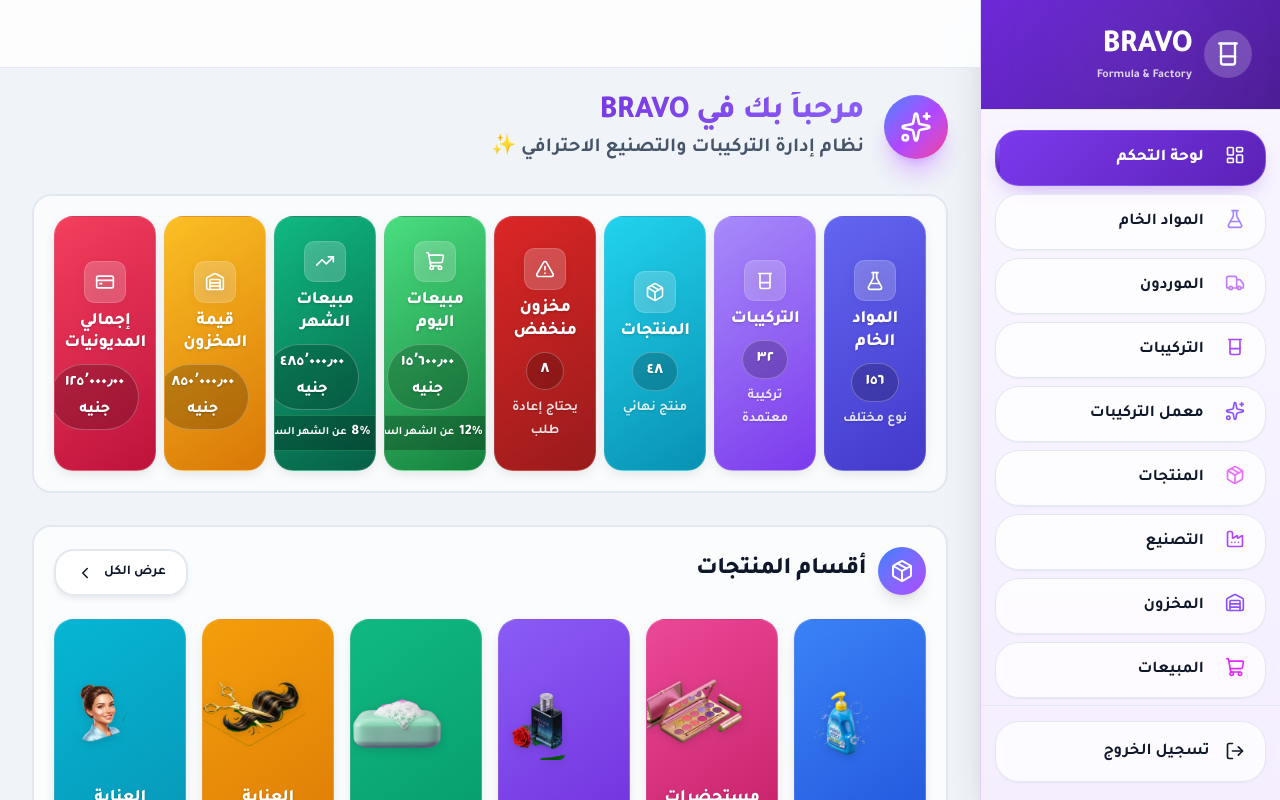
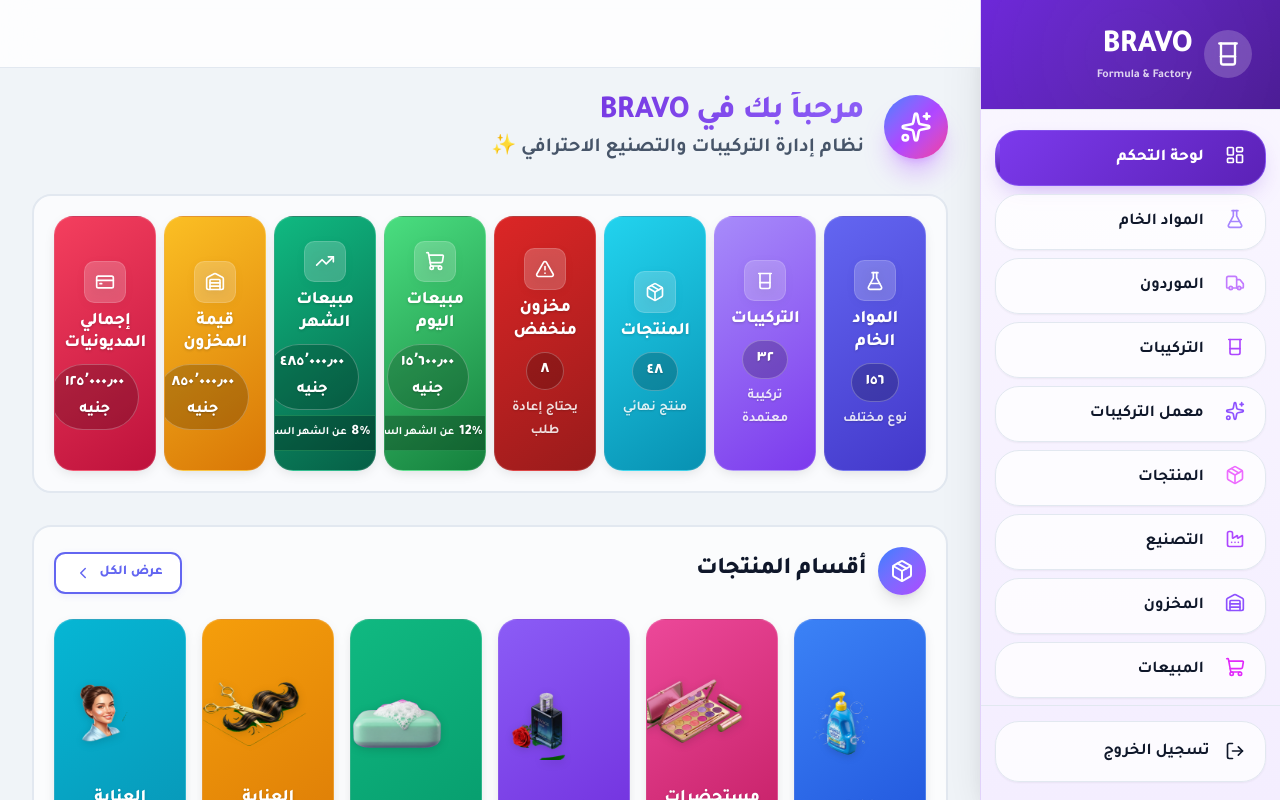
Before and after one commit to fantazia1110-design/BRAVO-new-sestym-, a Next.js app: page / in a window 1280 px wide. Shown: the top 800 px of the page. Built offline with nearby package versions, Linux system fonts and the light colour scheme.

Commit message:
improve: products show-all button with purple hover - lift + scale + glow
Co-authored-by: arena-agent <297053741+arena-agent@users.noreply.github.com>

```diff
--- a/src/app/page.tsx
+++ b/src/app/page.tsx
@@ -268,10 +268,22 @@ export default function DashboardPage() {
             </span>
             أقسام المنتجات
           </h2>
-          <Link href="/products" className="btn btn-outline btn-sm group">
+          <div
+            onClick={() => router.push('/products')}
+            style={{
+              display: 'inline-flex', alignItems: 'center', gap: '0.5rem',
+              padding: '0.45rem 1.1rem', borderRadius: '0.7rem',
+              fontWeight: 800, fontSize: '0.85rem', cursor: 'pointer',
+              background: 'rgba(255,255,255,0.95)', border: '2px solid #6366f1',
+              color: '#6366f1', boxShadow: '0 2px 8px -2px rgba(99,102,241,0.15)',
+              transition: 'all 0.25s ease',
+            }}
+            onMouseEnter={(e) => { e.currentTarget.style.background = '#6366f1'; e.currentTarget.style.color = '#fff'; e.currentTarget.style.borderColor = '#6366f1'; e.currentTarget.style.boxShadow = '0 8px 25px -5px rgba(99,102,241,0.4)'; e.currentTarget.style.transform = 'translateY(-3px) scale(1.05)'; }}
+            onMouseLeave={(e) => { e.currentTarget.style.background = 'rgba(255,255,255,0.95)'; e.currentTarget.style.color = '#6366f1'; e.currentTarget.style.borderColor = '#6366f1'; e.currentTarget.style.boxShadow = '0 2px 8px -2px rgba(99,102,241,0.15)'; e.currentTarget.style.transform = 'translateY(0) scale(1)'; }}
+          >
             عرض الكل
-            <ChevronLeft size={18} className="group-hover:-translate-x-1 transition-transform" />
-          </Link>
+            <ChevronLeft size={18} style={{ transition: 'transform 0.2s' }} />
+          </div>
         </div>
         <div style={{ display: 'grid', gridTemplateColumns: 'repeat(6, 1fr)', gap: '1rem' }}>
           {productCategories.map((category, index) => (
```
